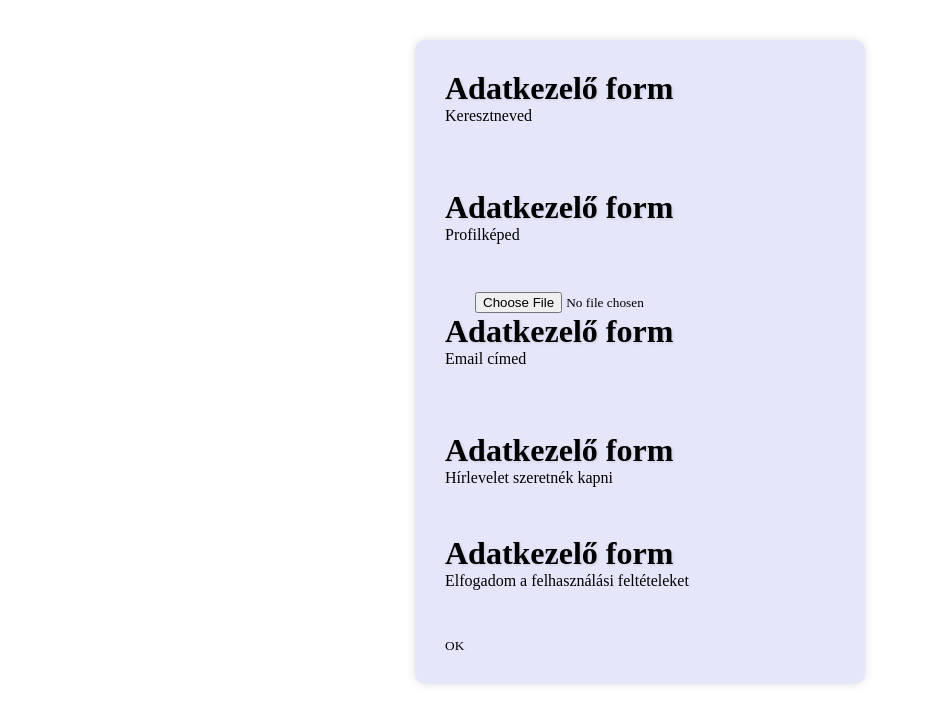
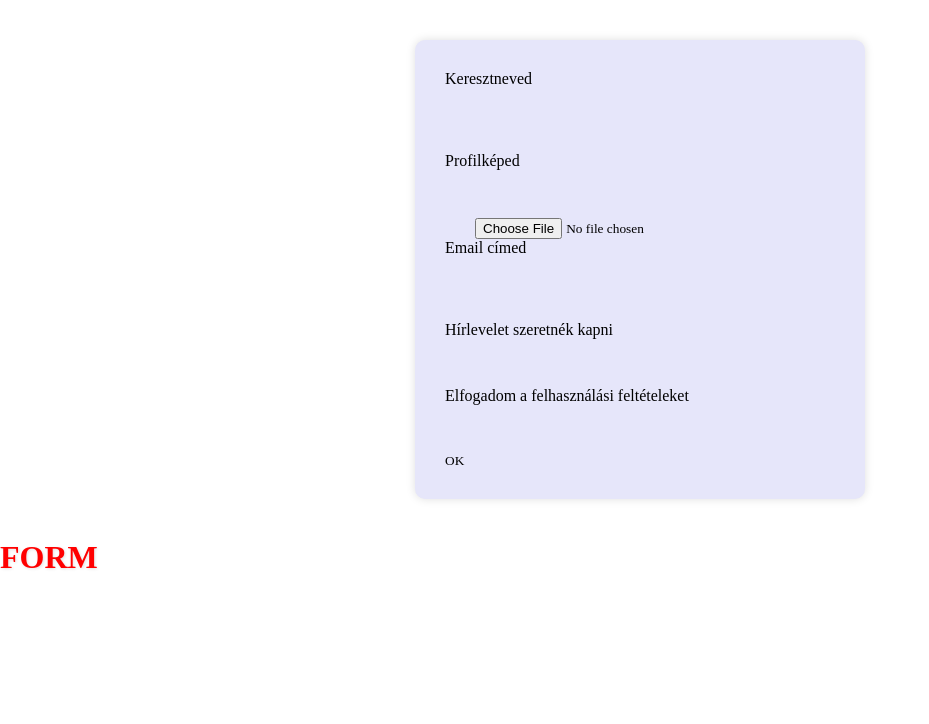
Before and after one commit to Uncasaa/w7-practices, a plain HTML site: page index.html in a window 1280 px wide. Shown: the whole page, without its empty margins (0-929 px from the left). Drawn offline with Linux system fonts and the light colour scheme.

Commit message:
style started

```diff
--- a/index.html
+++ b/index.html
@@ -11,5 +11,7 @@
 <body>
 
     <div id="root"></div>
+
+    <h1>FORM</h1>
 </body>
 </html>
--- a/script.js
+++ b/script.js
@@ -26,7 +26,7 @@ functionName(1,2);
 const inputElement = (type,name, title) =>{
     return `
     <div>
-        <h1>Adatkezelő form</h1>
+
         <label>${title}</label><br><br>
         <input type="${type}" name="${name}">
     </div>
--- a/style.css
+++ b/style.css
@@ -71,4 +71,5 @@ textarea:focus {
 
 h1 {
   text-shadow: 1px 1px 3px rgba(0, 0, 0, 0.12);
+  color: red;
 }
```
